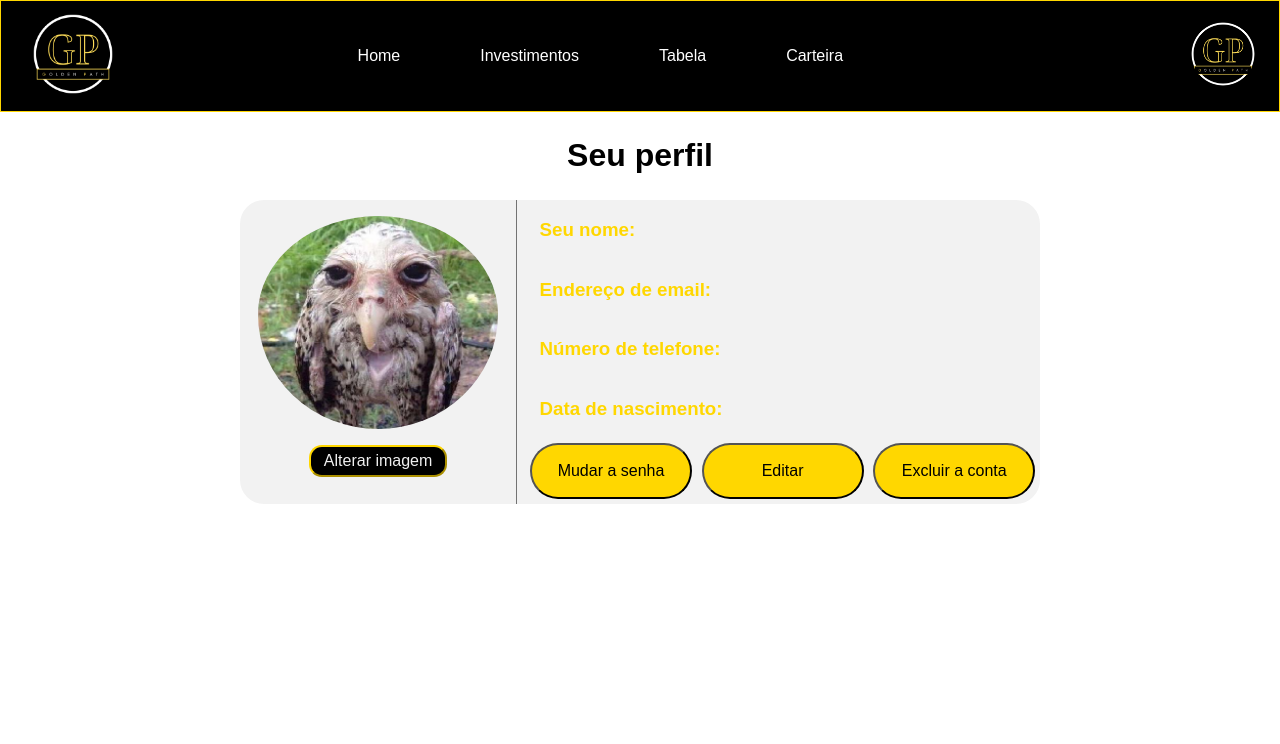
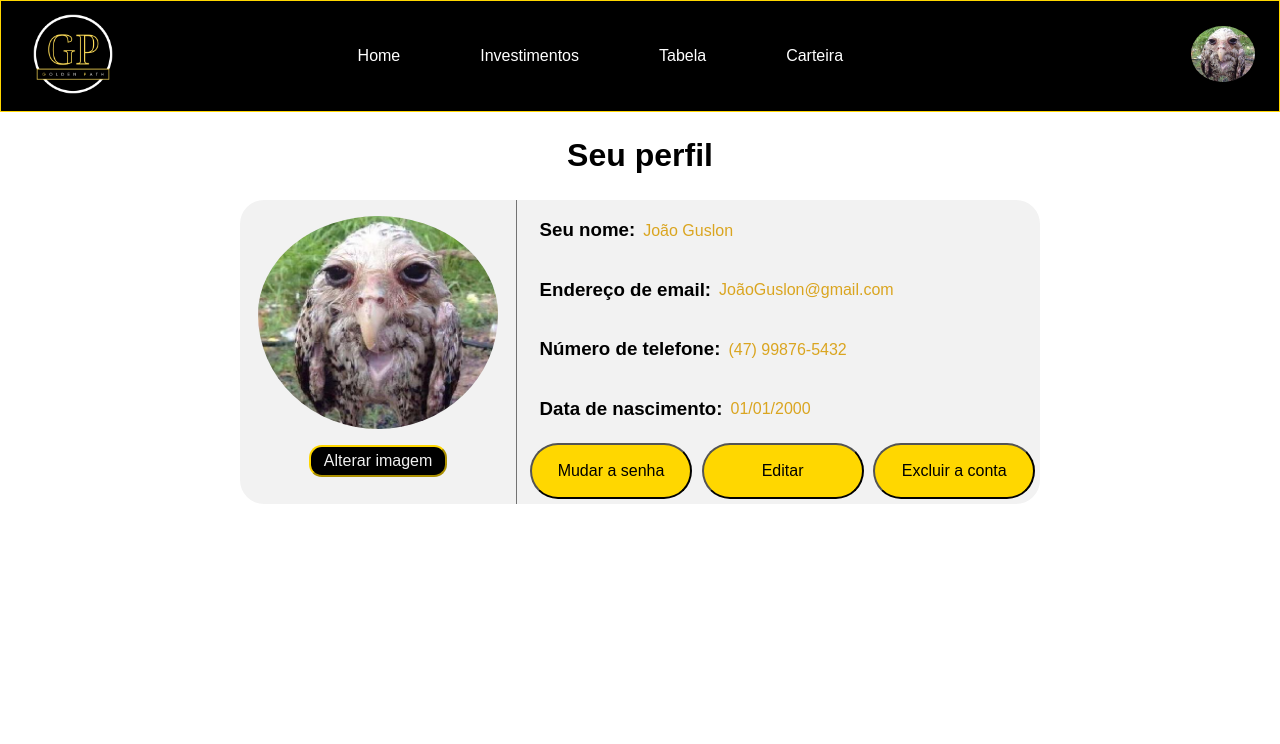
Before and after one commit to JoaoVitor2807/TccJoaoYgor, a PHP site: page /conta.html in a window 1280 px wide. Shown: the top 744 px of the page. Run offline with PHP 8.4, Linux system fonts and the light colour scheme; some web fonts are replaced.

Commit message:
AdicionandoGoldenrod

```diff
--- a/cadastro.html
+++ b/cadastro.html
@@ -26,7 +26,7 @@
         <form>
             <div class="cadastro">
                 <div>Seu Nome</div>
-                <input type="text" placeholder="Nome" />
+                <input type="text" placeholder="Nome" id="entradanome" />
                 <div>Endereço de Email</div>
                 <input type="text" placeholder="Email" />
                 <div>Senha</div>
--- a/conta.html
+++ b/conta.html
@@ -19,7 +19,7 @@
             <li><a href="carteira.html" class="carteira">Carteira</a></li>
         </ul>
         <div class="imagemperfil">
-            <a href="conta.html"><img src="Logo.png"></a>
+            <a href="conta.html"><img src="Corujão.png"></a>
         </div>
     </header>
     <article>
@@ -31,10 +31,10 @@
             </div>
             <div class="informacoes_e_alteracoes">
           <div class="informacoes">
-            <div><h3>Seu nome:</h3></div>
-            <div><h3>Endereço de email:</h3></div>
-            <div><h3>Número de telefone:</h3></div>
-            <div><h3>Data de nascimento:</h3></div>
+            <div><h3>Seu nome:</h3><p>João Guslon</p></div>
+            <div><h3>Endereço de email:</h3><p>JoãoGuslon@gmail.com</p></div>
+            <div><h3>Número de telefone:</h3><p>(47) 99876-5432</p></div>
+            <div><h3>Data de nascimento:</h3><p>01/01/2000</p></div>
          </div>
             <div class="alteracoes">
                 <input type="button" class="alteracaosenha" value="Mudar a senha">
--- a/index.css
+++ b/index.css
@@ -127,7 +127,7 @@ body::-webkit-scrollbar {
 
 .botao{
   background-color: gold;
-  color: #ffffff;
+  color: black;
   font-size: 0.9em;
   border-radius: 30px;
   margin-top: 1em;
@@ -136,8 +136,8 @@ body::-webkit-scrollbar {
   row-gap: 4em;
   align-items: center;
   justify-content: center;
-  border-color: white;
-  width: 20em;
+  border-color: black;
+  width: 18em;
   height: 3em;
 }
 
@@ -151,11 +151,11 @@ form{
     flex-direction: column;
     row-gap: .5rem;
     width: 17.5em;
-    color: gold;
+    color: black;
 }
 form>a{
     text-decoration: none;
-    color: #000000;
+    color: gold;
 }
 
 .DDD{
@@ -164,6 +164,7 @@ form>a{
     background-color: #f0f0f0;
     height: 2rem;
     width: 2.4rem;
+    color: goldenrod;
 }
 
 .cadastro input{
@@ -173,6 +174,13 @@ form>a{
     padding: 0.24rem;
     font-size: 1em;
     outline: none;
+    color: goldenrod;
+}
+.cadastro input::placeholder{
+    color: goldenrod;
+}
+.login input::placeholder{
+    color: goldenrod;
 }
 
 .login input{
@@ -350,7 +358,7 @@ h2{
         flex-direction: row;
         row-gap: .5rem;
         width: 50em;
-        color: gold;
+        color: black;
     }
     .alterarimagemperfil{
         display: flex;
@@ -375,6 +383,16 @@ h2{
         margin-left: .9em;
         display: flex;
         flex-direction: column;
+    }
+    .informacoes>div{
+        display: flex;
+        flex-direction: row;
+        align-items: center;
+    }
+    .informacoes>div>p{
+        margin-left: .5em;
+        padding-top: .1em;
+        color: goldenrod;
     }
     .alteracoes{
         display: flex;
```
